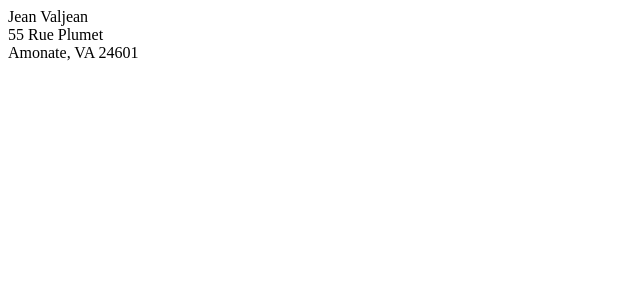
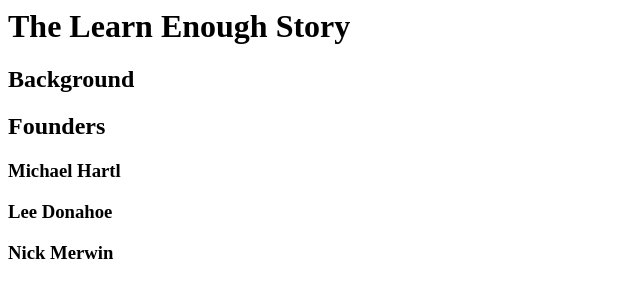
Before and after one commit to AnindyaMohajan/MyWebsite.github.io, a plain HTML site: page Index.html in a window 1280 px wide. Shown: the whole page, without its empty margins (0-640 px from the left). Drawn offline with Linux system fonts and the light colour scheme.

Commit message:
Update Index.html

```diff
--- a/Index.html
+++ b/Index.html
@@ -1,12 +1,21 @@
-
 <html>
   <head>
-    <title>Who am I?</title>
+    <title>Learn Enough to Be Dangerous</title>
     <meta charset="utf-8">
   </head>
   <body>
-    Jean Valjean<br>
-    55 Rue Plumet<br>
-    Amonate, VA 24601
+
+    <h1>The Learn Enough Story</h1>
+
+    <h2>Background</h2>
+
+    <h2>Founders</h2>
+
+    <h3>Michael Hartl</h3>
+
+    <h3>Lee Donahoe</h3>
+
+    <h3>Nick Merwin</h3>
+
   </body>
 </html>
```
